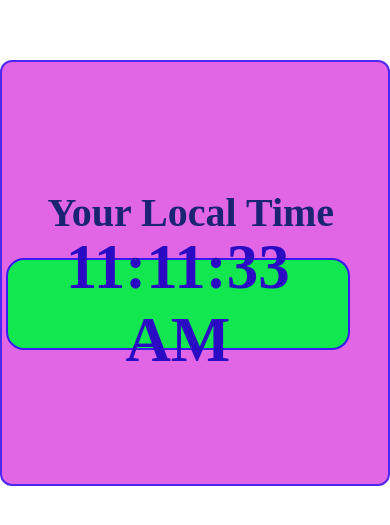
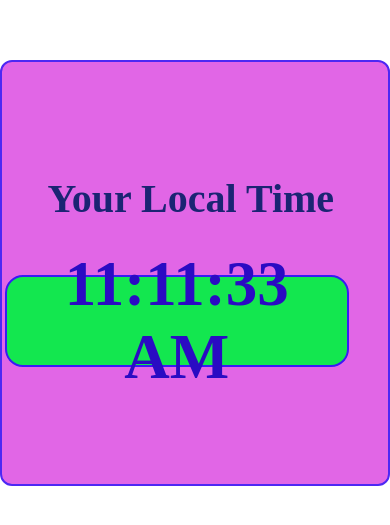
Before and after one commit to Imtiyaz-78/Digtal_clock_by_javaScript, a plain HTML site: page index.html in a window 390 px wide. Shown: the part 149-674 px from the top of the page. Drawn offline with Linux system fonts and the light colour scheme.

Commit message:
changed design

```diff
--- a/style.css
+++ b/style.css
@@ -75,8 +75,8 @@ body {
         display: grid;
         place-content: center;
         position: absolute;
-        left: 1%;
-        top: 46.5%;
+        left: 0.7%;
+        top: 50.5%;
         font-size: 63px;
         font-weight: 900;
         color: #2a0bc3;
@@ -86,7 +86,7 @@ body {
     h1{
         font-size: 40px;
         color: rgba(5, 29, 102, 0.903);
-        margin-top: -122px;
+        margin-top: -150px;
         margin-right: 8.5px;
     }
 
```
